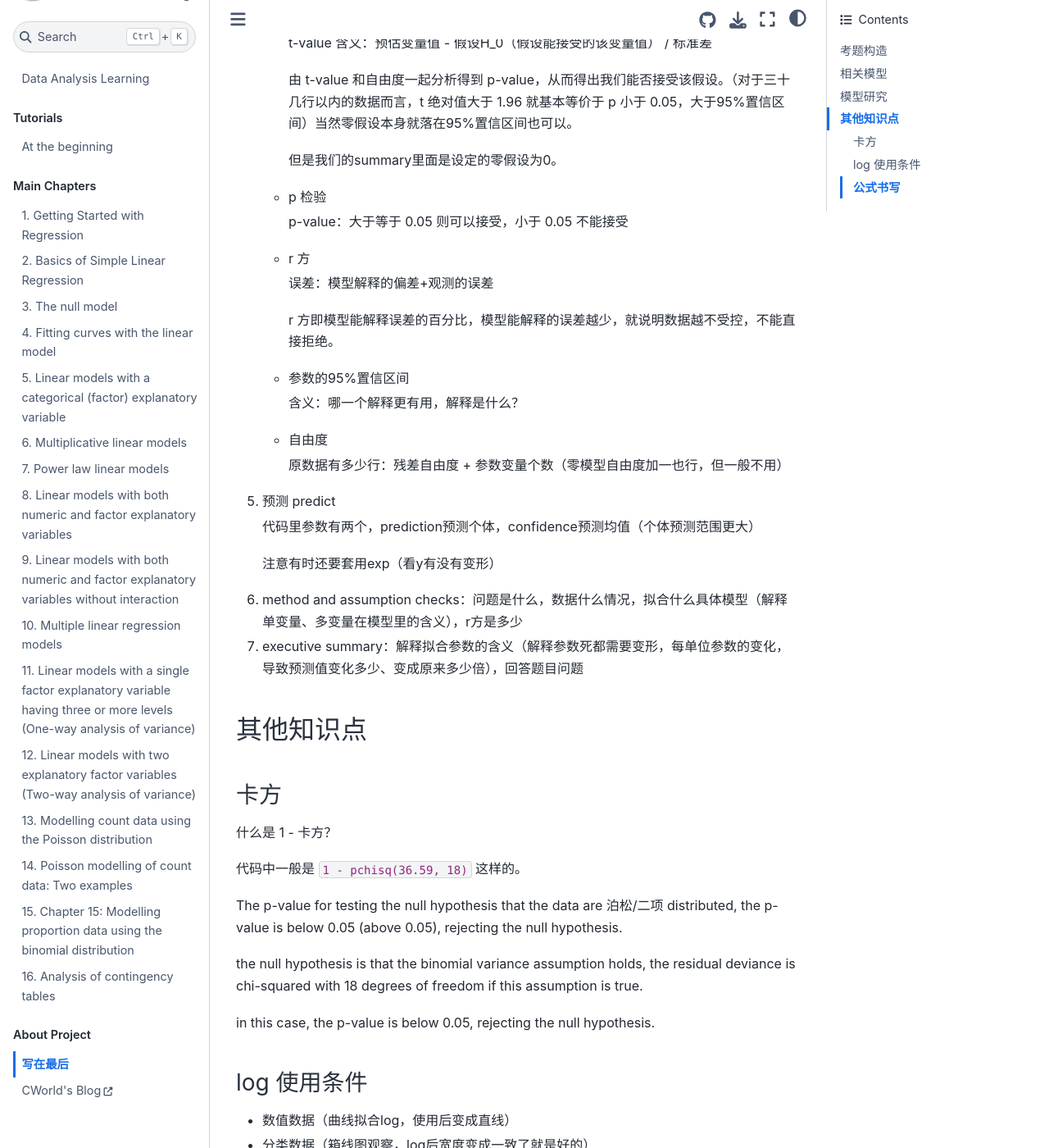
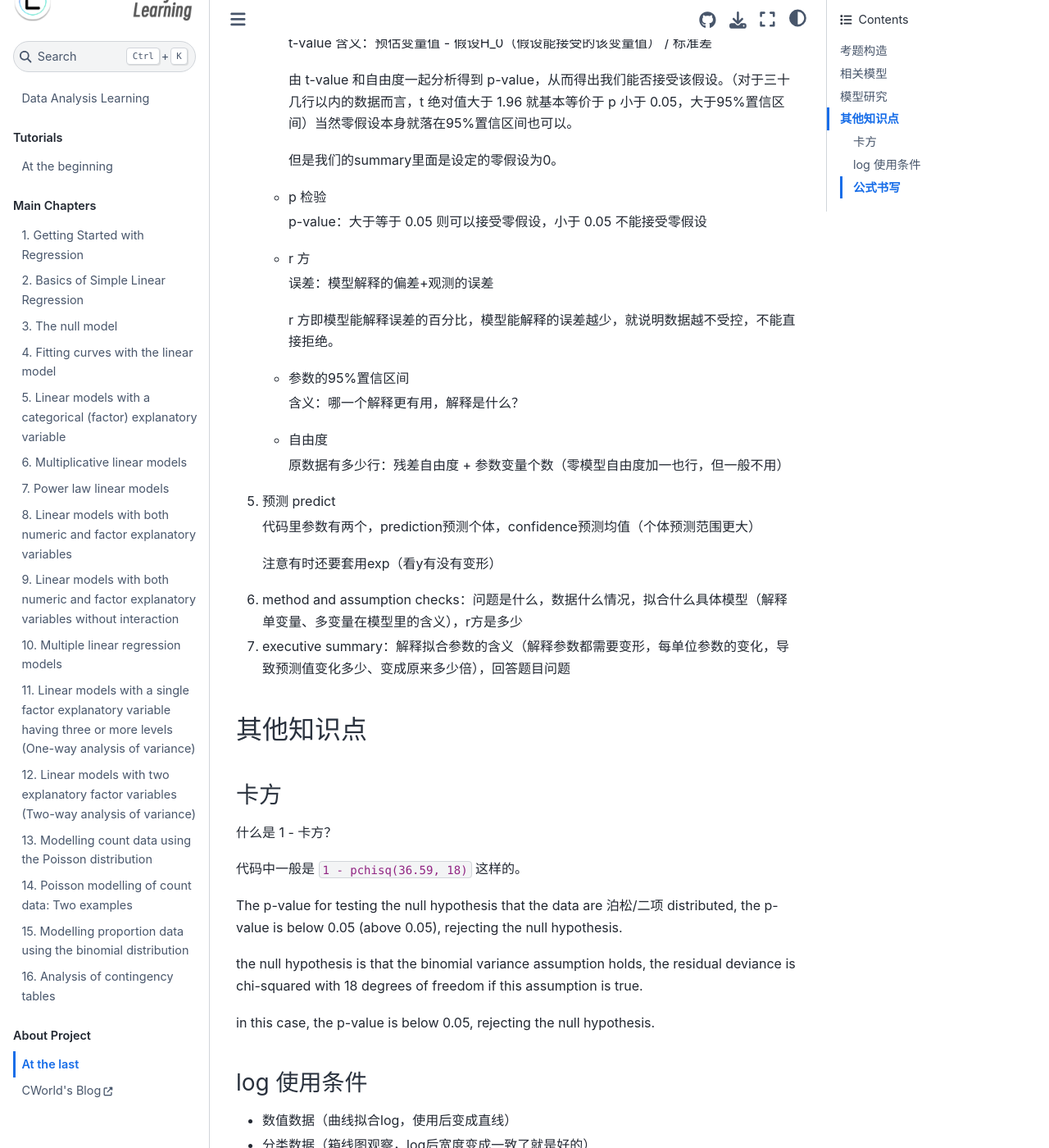
Before and after one commit to cworld1/da-learning, a Jupyter Book: the page built from docs/last.md, in a window 1280 px wide and 1400 px high, scrolled down 1517 px. Shown: the whole window at 82% size. Built offline with Jupyter Book 1.0.4 settings and Sphinx 7.4.7 and the Sphinx Book theme 1.1.4, drawn with Linux system fonts in a browser that asks for light colours.

Commit message:
docs(jupyter-book): :memo: update style of docs

```diff
--- a/docs/last.md
+++ b/docs/last.md
@@ -1,4 +1,4 @@
-# 写在最后
+# At the last
 
 至此，所有内容你都学完了。恭喜！让我们复习一下这些内容。当然接下来的内容也是考试重点考察内容。
 
@@ -69,7 +69,7 @@
 
    - p 检验
 
-     p-value：大于等于 0.05 则可以接受，小于 0.05 不能接受
+     p-value：大于等于 0.05 则可以接受零假设，小于 0.05 不能接受零假设
 
    - r 方
 
@@ -93,7 +93,7 @@
 
 6. method and assumption checks：问题是什么，数据什么情况，拟合什么具体模型（解释单变量、多变量在模型里的含义），r方是多少
 
-7. executive summary：解释拟合参数的含义（解释参数死都需要变形，每单位参数的变化，导致预测值变化多少、变成原来多少倍），回答题目问题
+7. executive summary：解释拟合参数的含义（解释参数都需要变形，每单位参数的变化，导致预测值变化多少、变成原来多少倍），回答题目问题
 
 ## 其他知识点
 
```
Also changed, not shown: docs/02-basics-of-simp-linear-regres.ipynb, docs/14-pois-model-of-count-data.ipynb, docs/15-model-proporte-data-use-bino-distribute.ipynb.
